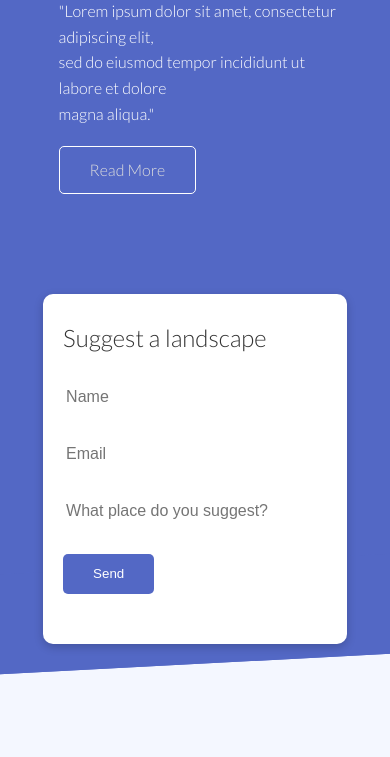
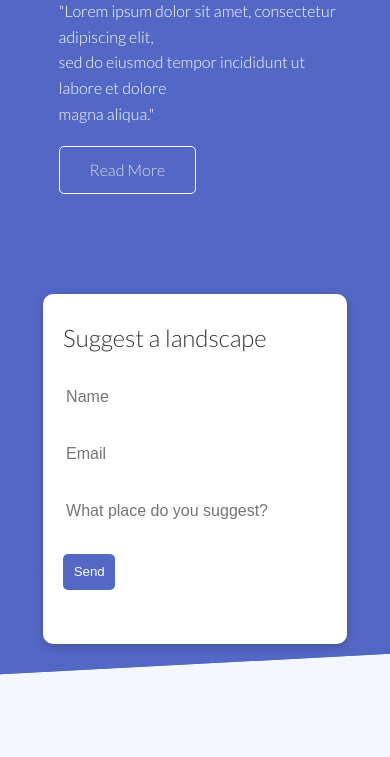
Before and after one commit to nxelia99/collintripsweb, a plain HTML site: page index.html in a window 390 px wide. Shown: the part 343-1100 px from the top of the page. Drawn offline with nearby package versions, Linux system fonts and the light colour scheme.

Commit message:
Update style.css

```diff
--- a/style.css
+++ b/style.css
@@ -668,7 +668,7 @@ div.user-info small{
     }
 
     input.btn.btn-primary{
-        height: 40px;
+        padding: 4%;
 
 
     }
```
